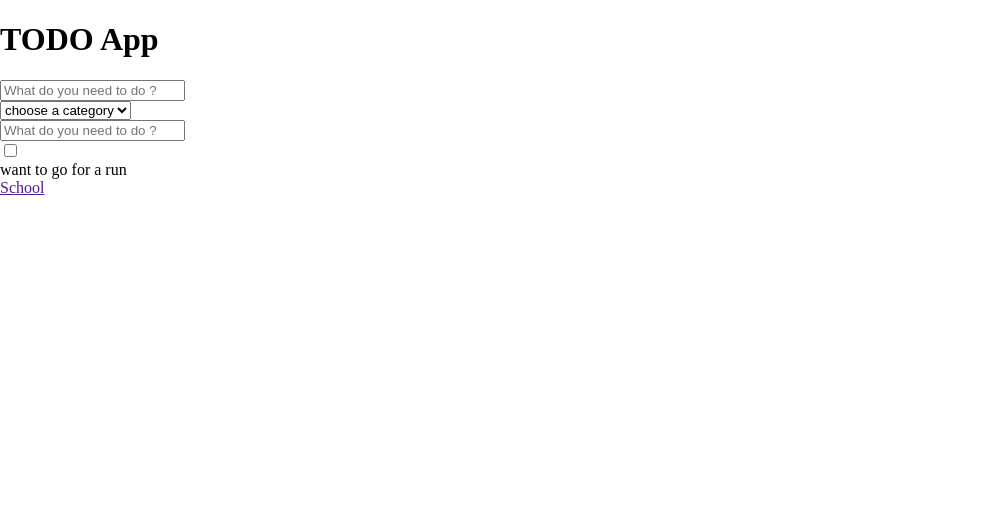
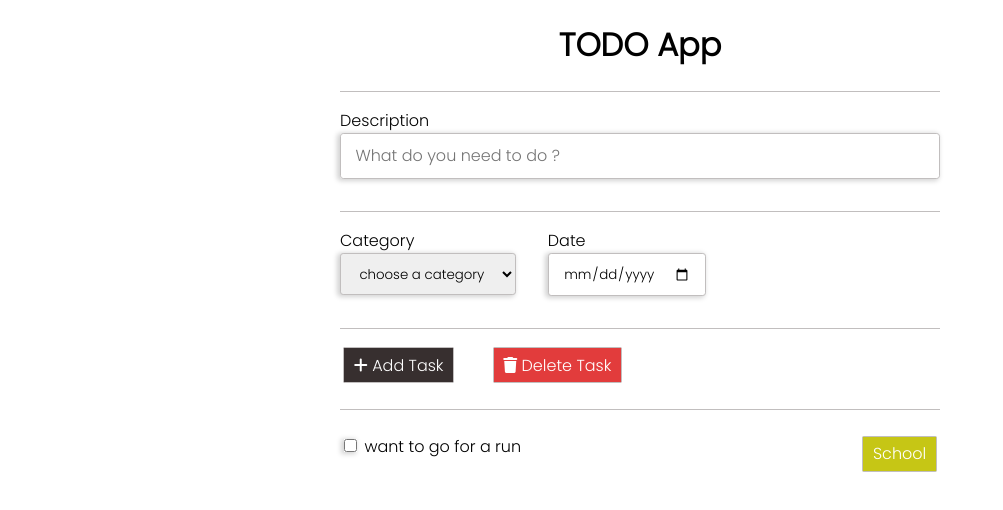
Before and after one commit to vineet-53/todo-template-setup, a plain HTML site: page index.html in a window 1280 px wide. Shown: the whole page, without its empty margins (0-1003 px from the left). Drawn offline with Linux system fonts and the light colour scheme; a web font is replaced by a local one.

Commit message:
template setup

```diff
--- a/index.html
+++ b/index.html
@@ -7,13 +7,19 @@
     <link rel="stylesheet" href="/public/css/reset.css" />
     <link rel="stylesheet" href="/public/css/todo.css" />
     <title>Todo App</title>
+    <script
+      defer
+      src="https://kit.fontawesome.com/52dd503cc5.js"
+      crossorigin="anonymous"
+    ></script>
   </head>
-  <body class="">
-    <main id="App" class="todo-app container">
-      <h1>TODO App</h1>
-      <form action="/" data-create-new-todo-form class="todo-form">
-        <div>
-          <label for="desc"></label>
+  <body>
+    <main id="App" class="todo">
+      <h1 class="todo__title ta-center">TODO App</h1>
+      <form action="/" data-create-new-todo-form class="todo__form gap-1">
+        <div class="form__primary py-2 b-top">
+          <div class="flex-col">
+            <label for="desc">Description</label>
             <input
               type="text"
               name="desc"
@@ -21,9 +27,10 @@
               placeholder="What do you need to do ?"
             />
           </div>
-        <div class="sub-content">
-          <div>
-            <label for="category"></label>
+        </div>
+        <div class="form__secondary flex gap-2 b-top py-2">
+          <div class="flex-col">
+            <label for="category">Category</label>
             <select name="category" id="todo-category">
               <option value="other">choose a category</option>
               <option value="school">school</option>
@@ -32,26 +39,31 @@
               <option value="health">health</option>
             </select>
           </div>
-          <div>
-            <label for=""></label>
-            <input type="text" placeholder="What do you need to do ?" />
+          <div class="flex-col">
+            <label for="">Date</label>
+            <input type="date" />
           </div>
         </div>
-        <div class="button-container">
-          <a href="" class="btn btn-dark"></a>
-          <a href="" class="btn btn-danger"></a>
+        <div class="button__container py-2 flex gap-2 b-top">
+          <a href="" class="btn btn-dark td-none"
+            ><i class="fa-sharp fa-solid fa-plus"></i> <span> Add Task</span>
+          </a>
+          <a href="" class="btn btn-danger td-none"
+            ><i class="fa-sharp fa-solid fa-trash"></i>
+            <span> Delete Task</span></a
+          >
         </div>
       </form>
-    </main>
       <div id="display" class="display">
+        <div class="b-top py-3 px-3 flex justify-between">
           <div>
-        <div><input type="checkbox" name="" id="" /></div>
-        <div>
+            <input type="checkbox" name="" id="" />
             <label for=""><!-- name of task -->want to go for a run </label>
             <div class="date"></div>
           </div>
-        <div><a href="" class="btn">School</a></div>
+          <div><button class="btn td-none">School</button></div>
         </div>
       </div>
+    </main>
   </body>
 </html>
--- a/public/scss/todoApp/_todoApp.scss
+++ b/public/scss/todoApp/_todoApp.scss
@@ -1,3 +1,20 @@
 @use "../utility/" as *;
 body {
+  display: flex;
+  flex-direction: column;
+  min-height: 100vh;
+  align-items: center;
 }
+.todo {
+  width: 600px;
+  height: 100%;
+  font-family: $ff-pop;
+  &__form {
+    width: 100%;
+    display: flex;
+    flex-direction: column;
+  }
+  .display {
+    margin-block-start: 0.5rem;
+  }
+}
--- a/public/scss/utility/_utility.scss
+++ b/public/scss/utility/_utility.scss
@@ -0,0 +1,107 @@
+@import url("https://fonts.googleapis.com/css2?family=Poppins:wght@300&family=Sigmar&display=swap");
+$fs-100: 1.5rem;
+$fs-200: 2rem;
+$fs-300: 2.5rem;
+$fs-400: 3rem;
+$fs-500: 3.5rem;
+$fs-600: 4rem;
+$fs-700: 4.5rem;
+$fw-300: 300;
+$fw-400: 400;
+$fw-500: 500;
+$fw-600: 600;
+$fw-700: 700;
+$ff-pop: "Poppins", sans-serif;
+$btn-danger: hsl(0, 74%, 56%);
+$btn-dark: hsl(0, 8%, 20%);
+//
+input[type="text"],
+button {
+  all: unset;
+}
+.flex {
+  display: flex;
+}
+.flex-col {
+  display: flex;
+  flex-direction: column;
+}
+.gap-1 {
+  gap: 1rem;
+}
+.gap-3 {
+  gap: 3rem;
+}
+.gap-2 {
+  gap: 2rem;
+}
+.form * {
+  width: 100%;
+  height: 100%;
+}
+.ls-none {
+  list-style: none;
+}
+.td-none {
+  text-decoration: none;
+}
+.btn {
+  padding: 0.3rem 0.6rem;
+  border: 0.01rem solid hsl(0, 2%, 75%);
+  border-radius: 0.1rem;
+  color: white;
+  background-color: hsl(60, 81%, 43%);
+  margin: 0.1em 0.2rem;
+}
+.btn-dark {
+  background-color: $btn-dark;
+}
+.btn-danger {
+  background-color: $btn-danger;
+}
+.btn-blue {
+  background-color: blue;
+}
+input[type="text"],
+input[type="date"],
+input,
+select {
+  cursor: pointer;
+  font-family: $ff-pop;
+  border: 0.01rem solid hsl(0, 2%, 75%);
+  border-radius: 0.2rem;
+  padding: 0.6rem 0.9rem;
+  outline-offset: 0.1rem;
+  outline-color: hsl(0, 2%, 75%);
+  box-shadow: -0.125rem 0.0625rem 5px 0.0625rem lightgrey;
+}
+.b-top {
+  border-top: 0.08rem solid hsl(0, 2%, 75%);
+}
+.b-right {
+  border-right: 0.08rem solid hsl(0, 2%, 75%);
+}
+.b-left {
+  border-left: 0.08rem solid hsl(0, 2%, 75%);
+}
+.b-bottom {
+  border-bottom: 0.08rem solid hsl(0, 2%, 75%);
+}
+.py-2 {
+  padding-block: 1rem;
+}
+.py-3 {
+  padding-block: 1.5rem;
+}
+.px-3 {
+  padding-block: 1.5rem;
+}
+.justify-between {
+  justify-content: space-between;
+}
+.ta-center {
+  text-align: center;
+}
+h1 {
+  font-weight: $fw-700;
+}
```
Also changed, not shown: public/css/todo.css, 1 other file. Lines whose indentation alone changed are shown as unchanged.
